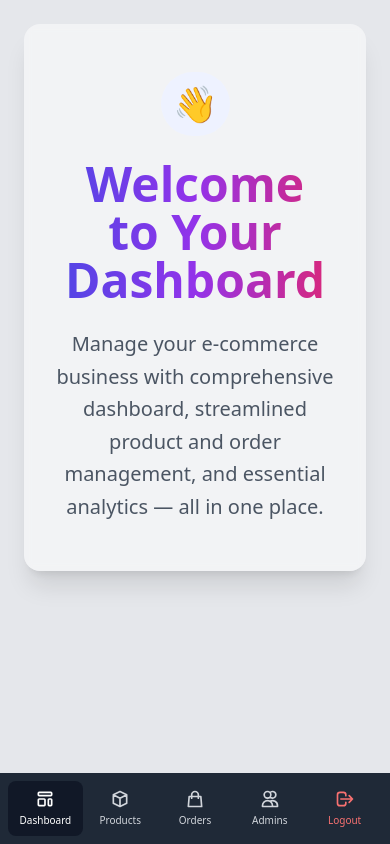
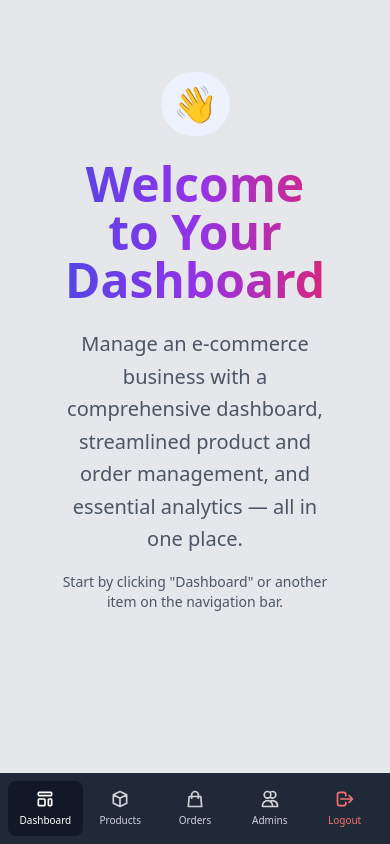
Before and after one commit to BodhiOng/Admin-Dashboard-ECommerce, a Next.js app in the folder frontend/: page / in a window 390 px wide. Built offline with nearby package versions, Linux system fonts and the light colour scheme.

Commit message:
made landing page responsive

```diff
--- a/frontend/src/app/page.tsx
+++ b/frontend/src/app/page.tsx
@@ -1,7 +1,7 @@
 export default function Home() {
   return (
     <div className="h-full flex items-center justify-center">
-      <div className="max-w-2xl text-center px-8 py-12 bg-white/50 backdrop-blur-sm rounded-2xl shadow-xl">
+      <div className="max-w-2xl text-center px-8 py-12 rounded-2xl">
         <div className="inline-block mb-6 p-3 bg-indigo-50 rounded-full">
           <span className="text-4xl">👋</span>
         </div>
@@ -10,9 +10,12 @@ export default function Home() {
         </h1>
         <div className="space-y-4 text-gray-600">
           <p className="text-xl leading-relaxed">
-            Manage your e-commerce business with comprehensive dashboard,
+            Manage an e-commerce business with a comprehensive dashboard,
             streamlined product and order management,
             and essential analytics — all in one place.
+          </p>
+          <p className="text-sm">
+            Start by clicking "Dashboard" or another item on the navigation bar.
           </p>
         </div>
       </div>
```
